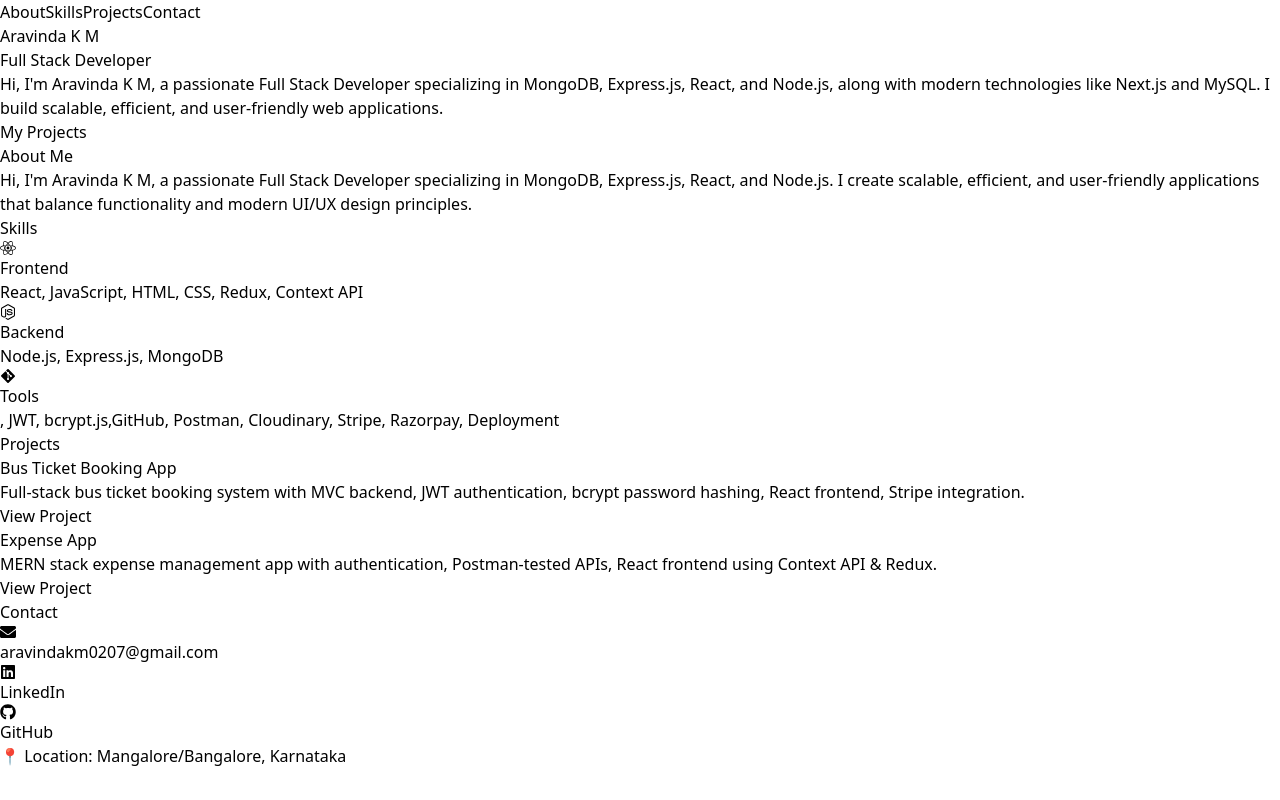
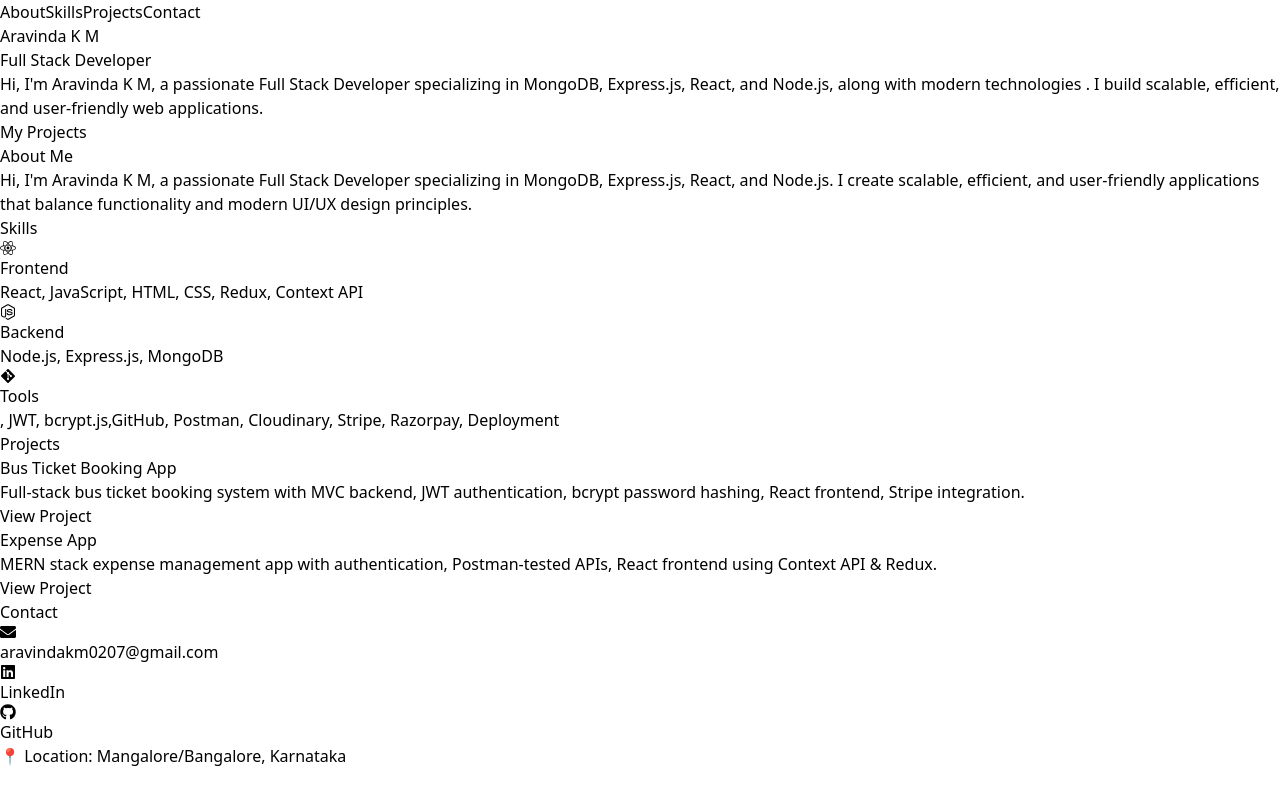
Before and after one commit to aravindakm0207/Portfolio, a React (Vite) app: page / in a window 1280 px wide. Built offline with nearby package versions, Linux system fonts and the light colour scheme.

Commit message:
Update App.jsx

```diff
--- a/src/App.jsx
+++ b/src/App.jsx
@@ -82,7 +82,7 @@ export default function App() {
           transition={{ delay: 1, duration: 1 }}
           className="text-gray-300 max-w-2xl text-lg leading-relaxed mb-6"
         >
-          Hi, I'm Aravinda K M, a passionate Full Stack Developer specializing in MongoDB, Express.js, React, and Node.js, along with modern technologies like Next.js and MySQL. I build scalable, efficient, and user-friendly web applications.
+          Hi, I'm Aravinda K M, a passionate Full Stack Developer specializing in MongoDB, Express.js, React, and Node.js, along with modern technologies . I build scalable, efficient, and user-friendly web applications.
         </motion.p>
         <motion.a
           href="#projects"
```
